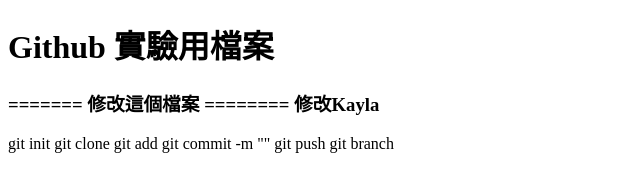
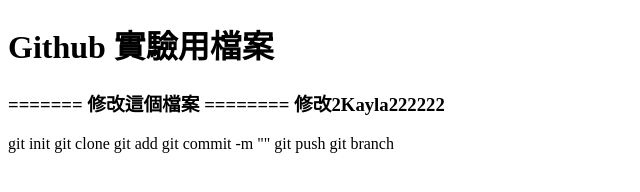
Before and after one commit to ziggykay/Git-learning, a plain HTML site: page index.html in a window 1280 px wide. Shown: the whole page, without its empty margins (0-640 px from the left). Drawn offline with Linux system fonts and the light colour scheme.

Commit message:
kayla加文字222

```diff
--- a/index.html
+++ b/index.html
@@ -12,7 +12,7 @@
     <section>
       <h3>
         ======= 修改這個檔案 ========
-        修改Kayla
+        修改2Kayla222222
       </h3>
       <article>
         <p>
```
